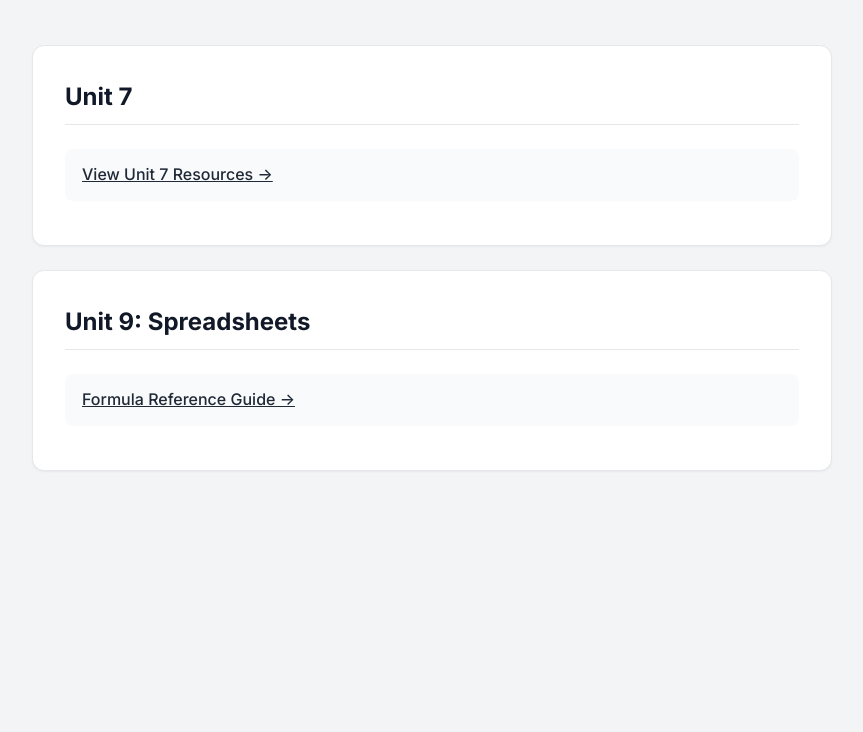
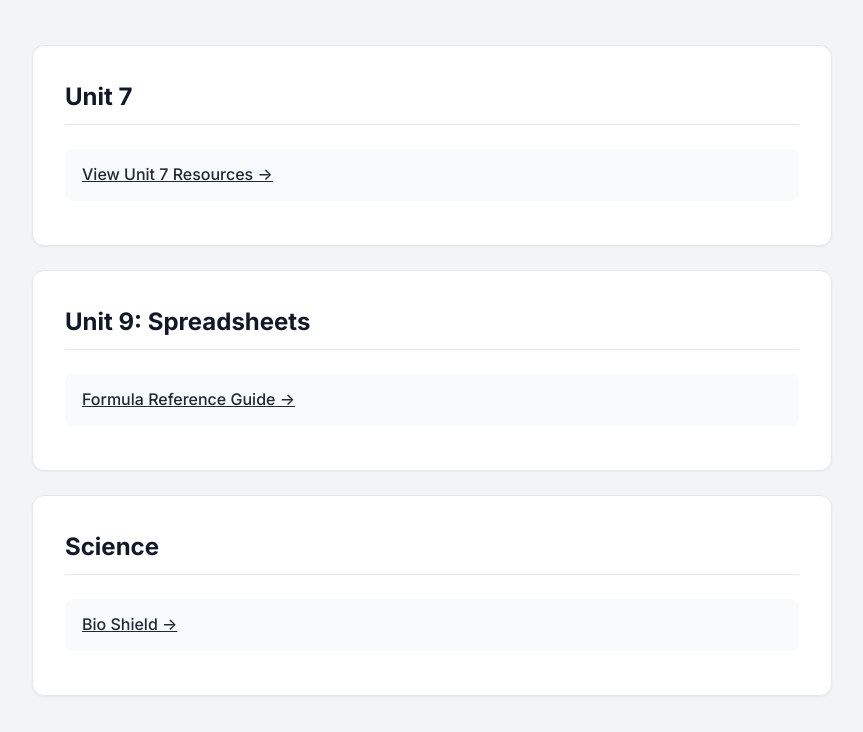
Before and after one commit to devflow101/teachingResources-, a plain HTML site: page index.html in a window 1280 px wide. Shown: the part 136-868 px from the top of the page, without its empty margins (208-1071 px from the left). Before the commit the page ends 800 px from the top, so only its background shows below. Drawn offline with Linux system fonts and the light colour scheme.

Commit message:
Update index.html with Science link

```diff
--- a/index.html
+++ b/index.html
@@ -31,6 +31,14 @@
                             →</a></li>
                 </ul>
             </div>
+
+            <!-- Science unit card -->
+            <div class="unit-card">
+                <h2>Science</h2>
+                <ul class="resource-list">
+                    <li><a href="Science/bio-shield.html" class="resource-link">Bio Shield →</a></li>
+                </ul>
+            </div>
         </main>
     </div>
 </body>
```
